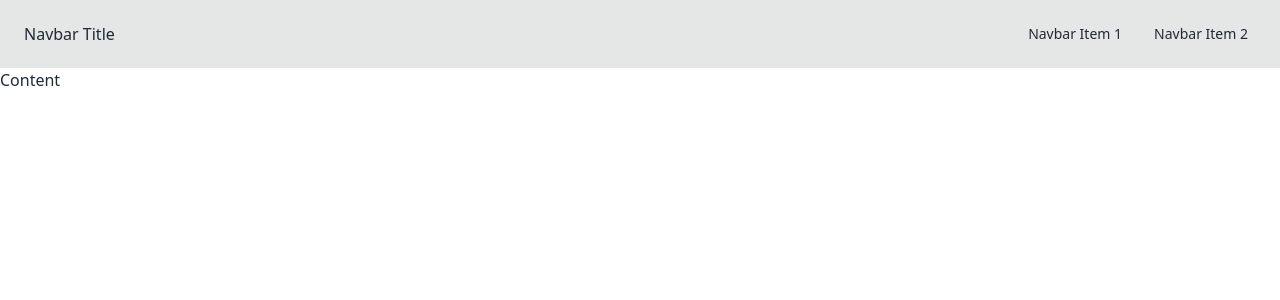
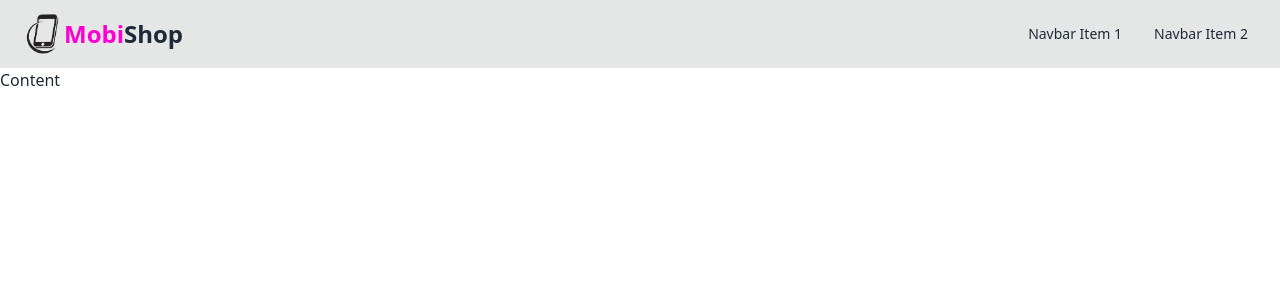
Before and after one commit to jibon-roy/mobi-shop, a React (Vite) app: page / in a window 1280 px wide. Shown: the top 300 px of the page. Built offline with nearby package versions, Linux system fonts and the light colour scheme.

Commit message:
logo add and navbar update

```diff
--- /dev/null
+++ b/src/components/Logo.jsx
@@ -0,0 +1,11 @@
+import image from '../../public/logo.png'
+
+export default function Logo() {
+  return (
+    <div className='flex items-center font-bold text-2xl '>
+    <img src={image} className='aspect-square w-10' alt="logo_image" />
+    <span className='text-[#ff00d3]'>Mobi</span>
+    <span>Shop</span>
+    </div>
+  )
+}
--- a/src/components/Navbar.jsx
+++ b/src/components/Navbar.jsx
@@ -1,3 +1,4 @@
+import Logo from "./Logo";
 
 
 export default function Navbar() {
@@ -22,7 +23,10 @@ export default function Navbar() {
             </svg>
           </label>
         </div>
-        <div className="mx-2 flex-1 px-2">Navbar Title</div>
+        <div className="mx-2 flex-1 px-2">
+          {/* Navbar Logo */}
+          <Logo />
+        </div>
         <div className="hidden flex-none lg:block">
           <ul className="menu menu-horizontal">
             {/* Navbar menu content here */}
--- a/src/pages/Error.jsx
+++ b/src/pages/Error.jsx
@@ -1,15 +1,16 @@
+import { Link } from "react-router-dom";
 
 export default function Error() {
   return (
     <div  className="w-full h-screen flex justify-center items-center">
-        <div>
-           <p>
+        <div className="text-center">
+           <p className="text-7xl font-semibold">
            404
            </p>
-           <p>
+           <p className="mb-10">
            Page Not Found
            </p>
-           <button>Back to home</button>
+          <Link to={"/"}> <button className="btn">Back to home</button></Link>
         </div>
     </div>
   )
```
Also changed, not shown: src/index.css (line endings or trailing spaces).
